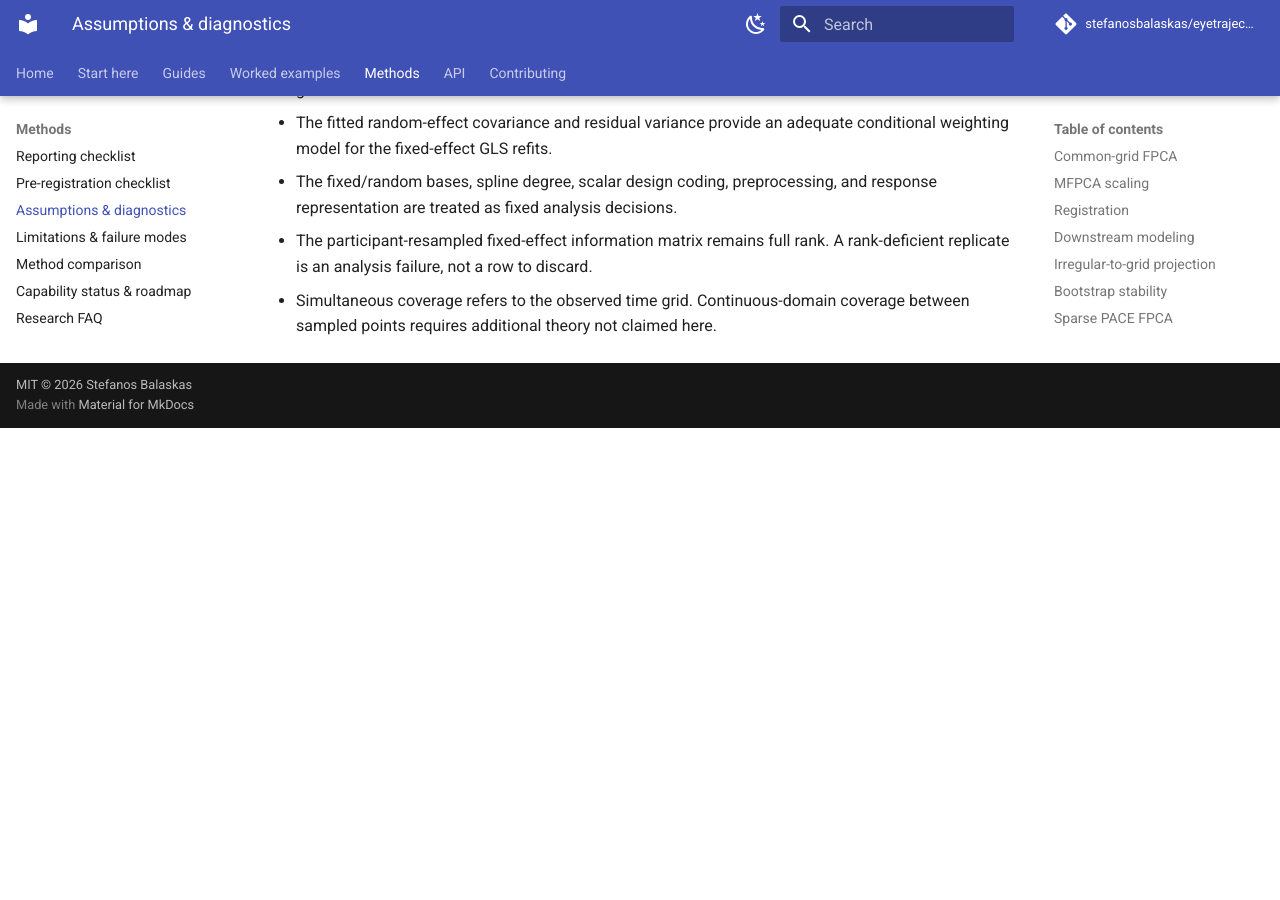
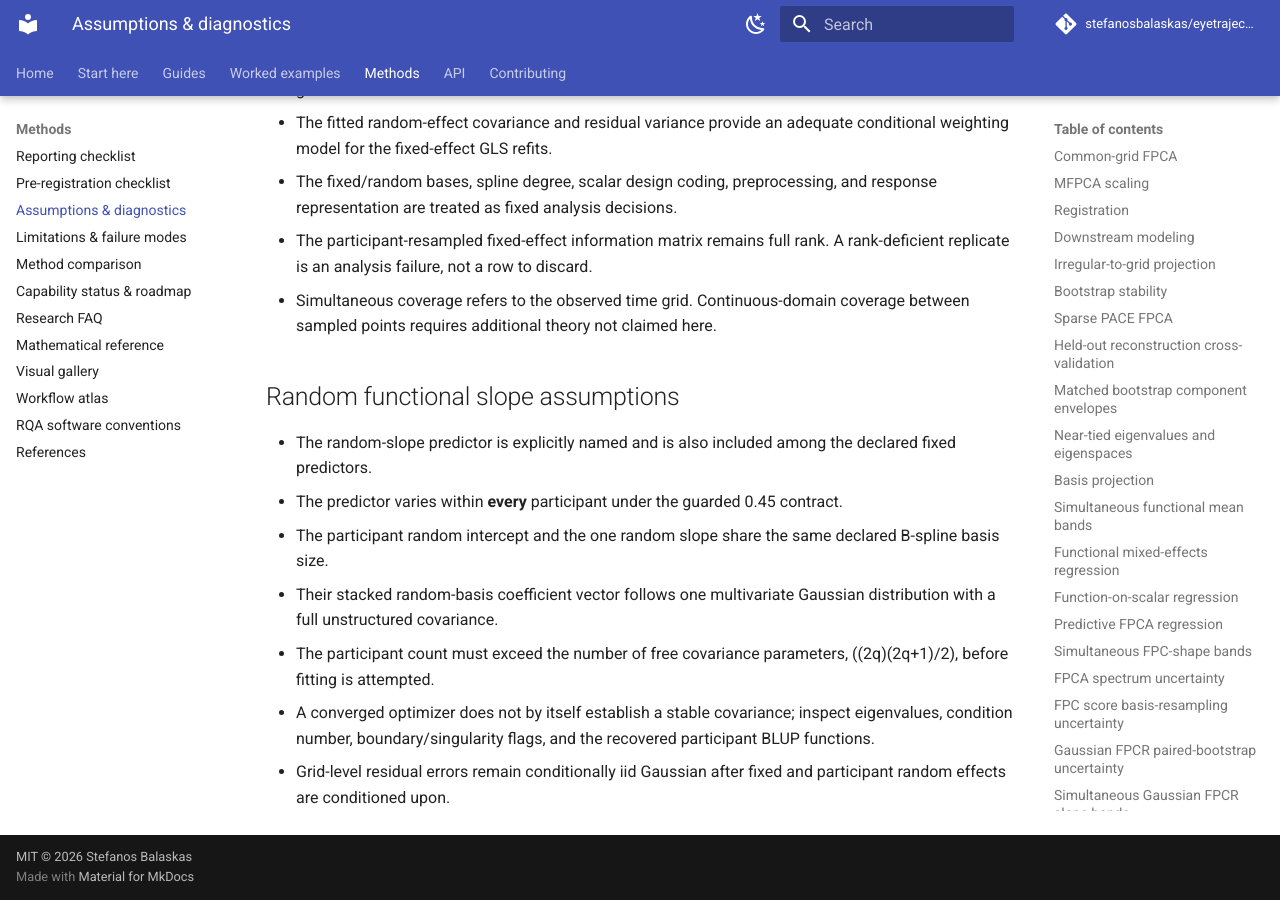
Before and after one commit to stefanosbalaskas/eyetrajectoriespy, an MkDocs documentation site: the page built from docs/methods/assumptions.md, in a window 1280 px wide and 900 px high, scrolled down 15924 px. Built offline with MkDocs 1.6.1 and Material for MkDocs 9.7.7, drawn with Linux system fonts in a browser that asks for light colours; comment, search, counter and statistics services are not loaded; before the commit the page ends 16352 px from its top, so only the background shows below that.

Commit message:
Add random functional slope assumptions

```diff
--- a/docs/methods/assumptions.md
+++ b/docs/methods/assumptions.md
@@ -459,3 +459,21 @@
   A rank-deficient replicate is an analysis failure, not a row to discard.
 - Simultaneous coverage refers to the observed time grid. Continuous-domain
   coverage between sampled points requires additional theory not claimed here.
+
+## Random functional slope assumptions
+
+- The random-slope predictor is explicitly named and is also included among the
+  declared fixed predictors.
+- The predictor varies within **every** participant under the guarded 0.45
+  contract.
+- The participant random intercept and the one random slope share the same
+  declared B-spline basis size.
+- Their stacked random-basis coefficient vector follows one multivariate
+  Gaussian distribution with a full unstructured covariance.
+- The participant count must exceed the number of free covariance parameters,
+  ((2q)(2q+1)/2), before fitting is attempted.
+- A converged optimizer does not by itself establish a stable covariance;
+  inspect eigenvalues, condition number, boundary/singularity flags, and the
+  recovered participant BLUP functions.
+- Grid-level residual errors remain conditionally iid Gaussian after fixed and
+  participant random effects are conditioned upon.
```
